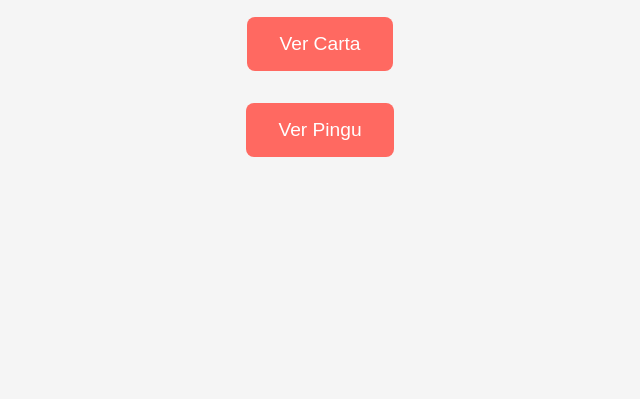
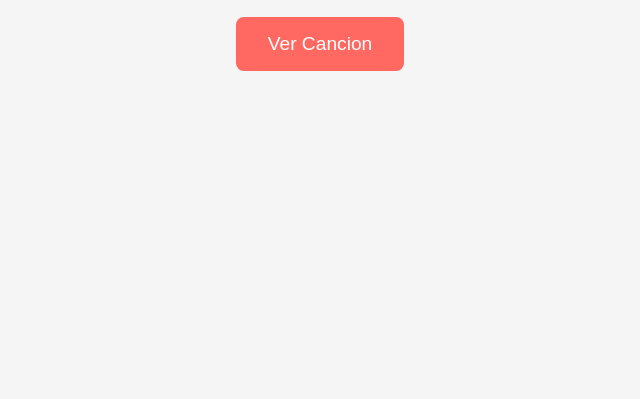
Before and after one commit to Mtz97/detalles, a plain HTML site: page index.html in a window 1280 px wide. Shown: the part 401-800 px from the top of the page, without its empty margins (320-960 px from the left). Drawn offline with Linux system fonts and the light colour scheme.

Commit message:
Update index.html

```diff
--- a/index.html
+++ b/index.html
@@ -50,8 +50,8 @@
     <div class="cupones">
         <!-- <a href="cupon1.html" class="cupon-link">Ver Cupón 1</a> -->
         <a href="Eres.html" class="cupon-link">Ver Cancion</a>
-        <a href="carta_pokemon.html" class="cupon-link">Ver Carta</a>
-        <a href="pingu.html" class="cupon-link">Ver Pingu</a>
+        <!-- <a href="carta_pokemon.html" class="cupon-link">Ver Carta</a> -->
+        <!-- <a href="pingu.html" class="cupon-link">Ver Pingu</a> -->
         <!-- <a href="cupon3.html" class="cupon-link">Ver Cupón 3</a> -->
     </div>
 </body>
```
